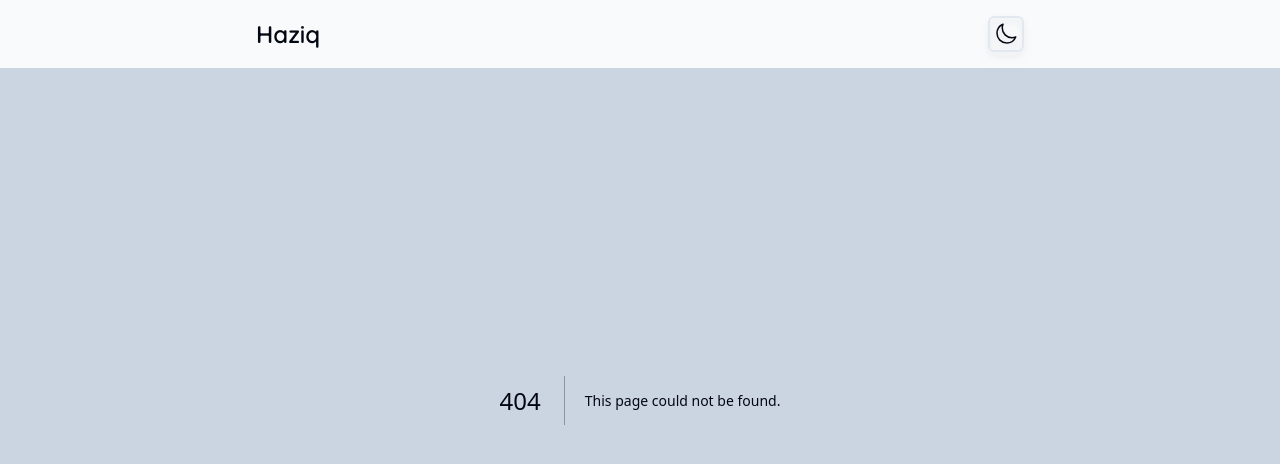
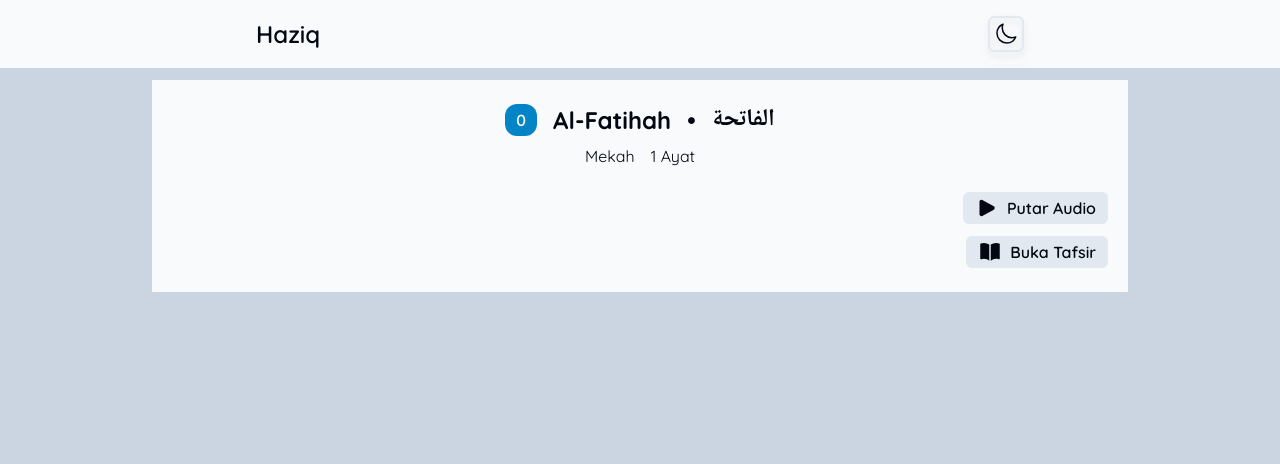
Before and after one commit to Mgkusumaputra/haziq, a Next.js app: page /surah/1 in a window 1280 px wide. Before the commit this address had no page. Shown: the top 464 px of the page. Built offline with nearby package versions, Linux system fonts and the light colour scheme.

Commit message:
✨ Feat: surah header

```diff
--- /dev/null
+++ b/app/surah/[surah]/page.tsx
@@ -0,0 +1,15 @@
+import Header from "@components/surah/Header";
+
+export default async function Surah() {
+    return (
+        <div className="mx-6">
+            <Header
+                noSurah={0}
+                namaSurahLatin={"Al-Fatihah"}
+                namaSurahArab={"الفاتحة"}
+                tempatTurun={"Mekah"}
+                jumlahAyat={1}
+            />
+        </div>
+    );
+}
--- /dev/null
+++ b/components/icons/Book.tsx
@@ -0,0 +1,12 @@
+export default function Book({ className = "" }: { className?: string }) {
+    return (
+        <svg
+            xmlns="http://www.w3.org/2000/svg"
+            viewBox="0 0 24 24"
+            fill="currentColor"
+            className={`${className} w-6 h-6`}
+        >
+            <path d="M11.25 4.533A9.707 9.707 0 006 3a9.735 9.735 0 00-3.25.555.75.75 0 00-.5.707v14.25a.75.75 0 001 .707A8.237 8.237 0 016 18.75c1.995 0 3.823.707 5.25 1.886V4.533zM12.75 20.636A8.214 8.214 0 0118 18.75c.966 0 1.89.166 2.75.47a.75.75 0 001-.708V4.262a.75.75 0 00-.5-.707A9.735 9.735 0 0018 3a9.707 9.707 0 00-5.25 1.533v16.103z" />
+        </svg>
+    );
+}
--- /dev/null
+++ b/components/icons/Pause.tsx
@@ -0,0 +1,16 @@
+export default function Pause({ className = "" }: { className?: string }) {
+    return (
+        <svg
+            xmlns="http://www.w3.org/2000/svg"
+            viewBox="0 0 24 24"
+            fill="currentColor"
+            className={`${className} w-6 h-6`}
+        >
+            <path
+                fillRule="evenodd"
+                d="M6.75 5.25a.75.75 0 01.75-.75H9a.75.75 0 01.75.75v13.5a.75.75 0 01-.75.75H7.5a.75.75 0 01-.75-.75V5.25zm7.5 0A.75.75 0 0115 4.5h1.5a.75.75 0 01.75.75v13.5a.75.75 0 01-.75.75H15a.75.75 0 01-.75-.75V5.25z"
+                clipRule="evenodd"
+            />
+        </svg>
+    );
+}
--- /dev/null
+++ b/components/icons/Play.tsx
@@ -0,0 +1,16 @@
+export default function Play({ className = "" }: { className?: string }) {
+    return (
+        <svg
+            xmlns="http://www.w3.org/2000/svg"
+            viewBox="0 0 24 24"
+            fill="currentColor"
+            className={`${className} w-6 h-6`}
+        >
+            <path
+                fillRule="evenodd"
+                d="M4.5 5.653c0-1.426 1.529-2.33 2.779-1.643l11.54 6.348c1.295.712 1.295 2.573 0 3.285L7.28 19.991c-1.25.687-2.779-.217-2.779-1.643V5.653z"
+                clipRule="evenodd"
+            />
+        </svg>
+    );
+}
--- /dev/null
+++ b/components/surah/Header.tsx
@@ -0,0 +1,64 @@
+import Link from "next/link";
+
+import Play from "@icons/Play";
+import Pause from "@icons/Pause";
+import Book from "@icons/Book";
+
+interface headerSurahProps {
+    noSurah: number;
+    namaSurahLatin: string;
+    namaSurahArab: string;
+    tempatTurun: string;
+    jumlahAyat: number;
+}
+
+export function AudioPaused() {
+    return (
+        <>
+            <Play className="w-4 h-4" />
+            <span>Putar Audio</span>
+        </>
+    );
+}
+export function AudioPlayed() {
+    return (
+        <>
+            <Pause className="w-4 h-4" />
+            <span>Hentikan Audio</span>
+        </>
+    );
+}
+
+export default function Header({ noSurah, namaSurahLatin, namaSurahArab, tempatTurun, jumlahAyat }: headerSurahProps) {
+    const audio = "paused";
+
+    return (
+        <div className="fixed left-0 right-0 z-20 mt-20 mx-auto max-w-5xl px-6">
+            <div className="flex flex-col w-full py-6 px-5 gap-2 bg-slate-50 dark:bg-slate-700">
+                <div className="flex items-center justify-center gap-4 text-2xl font-bold">
+                    <div className="bg-sky-600 p-3 h-8 w-8 flex items-center justify-center rounded-xl text-gray-50">
+                        <span className="font-semibold text-base">{noSurah}</span>
+                    </div>
+                    <h1 className="">{namaSurahLatin}</h1>
+                    <span>•</span>
+                    <p className="font-arabic">{namaSurahArab}</p>
+                </div>
+                <div className="flex items-center justify-center gap-4">
+                    <p>{tempatTurun}</p>
+                    <p>{jumlahAyat} Ayat</p>
+                </div>
+                <div className="flex flex-col mt-4 items-end gap-3 font-semibold">
+                    <button className="flex items-center justify-center gap-2 px-3 py-1 rounded-md bg-slate-200 dark:bg-slate-900">
+                        {audio === "played" ? <AudioPlayed /> : <AudioPaused />}
+                    </button>
+                    <Link
+                        href={`/tafsir/${noSurah}`}
+                        className="flex items-center justify-center gap-2 px-3 py-1 rounded-md bg-slate-200 dark:bg-slate-900"
+                    >
+                        <Book className="w-4 h-4" /> Buka Tafsir
+                    </Link>
+                </div>
+            </div>
+        </div>
+    );
+}
--- a/tailwind.config.js
+++ b/tailwind.config.js
@@ -2,18 +2,20 @@
 module.exports = {
     darkMode: "class",
     content: [
-    './pages/**/*.{js,ts,jsx,tsx,mdx}',
-    './components/**/*.{js,ts,jsx,tsx,mdx}',
-    './app/**/*.{js,ts,jsx,tsx,mdx}',
+        "./pages/**/*.{js,ts,jsx,tsx,mdx}",
+        "./components/**/*.{js,ts,jsx,tsx,mdx}",
+        "./app/**/*.{js,ts,jsx,tsx,mdx}",
     ],
     theme: {
+        fontFamily: {
+            arabic: ["Noto Naskh Arabic"],
+        },
         extend: {
             backgroundImage: {
-        'gradient-radial': 'radial-gradient(var(--tw-gradient-stops))',
-        'gradient-conic':
-          'conic-gradient(from 180deg at 50% 50%, var(--tw-gradient-stops))',
+                "gradient-radial": "radial-gradient(var(--tw-gradient-stops))",
+                "gradient-conic": "conic-gradient(from 180deg at 50% 50%, var(--tw-gradient-stops))",
             },
         },
     },
     plugins: [],
-}
+};
```
Lines whose indentation alone changed are shown as unchanged.
